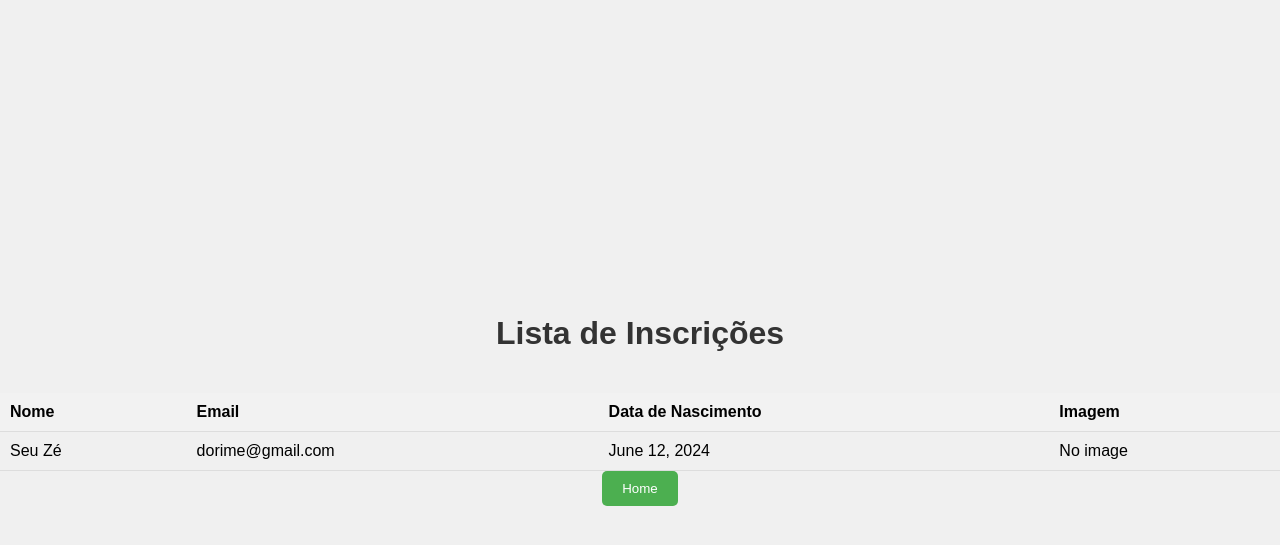
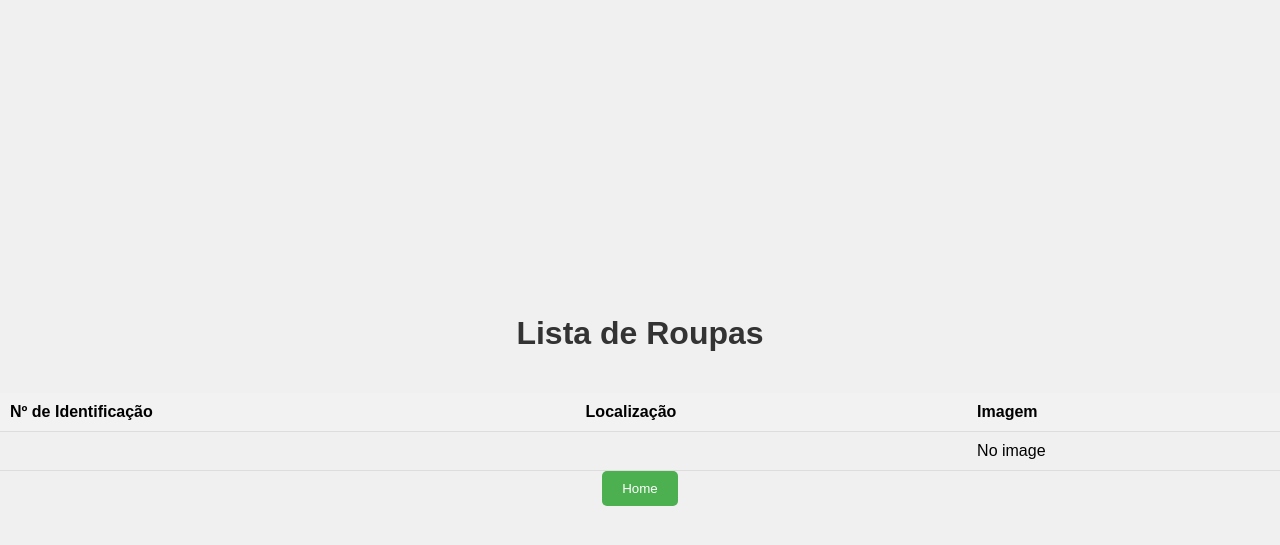
Before and after one commit to Edu1Sinico/Projetos_Python_COTIL, a Django app: page /inscriptions/ in a window 1280 px wide. Shown: the top 545 px of the page. Run offline with Django 5.2, Linux system fonts and the light colour scheme; data comes from the database, SQL or seed files in the repository.

Commit message:
Enviando o bglh para o github

```diff
--- a/Aula_11_Python/myapp/models.py
+++ b/Aula_11_Python/myapp/models.py
@@ -1,13 +1,18 @@
 # myapp/models.py
-from django.db import models # Importa o módulo models do Django
+from django.db import models  # Importa o módulo models do Django
 
 # Define o modelo Inscription que representará uma inscrição no banco de dados
 
+
 class Inscription(models.Model):
-       name = models.CharField(max_length=100) # Campo de texto para o nome
-       email = models.EmailField() # Campo de email
-       dob = models.DateField() # Campo de data para a data de nascimento
-       image = models.ImageField(upload_to='inscriptions/', null=True, blank=True) # Campo de imagem
+    num_identificacao = models.CharField(max_length=100)  # Campo de texto para o num_identificacao
+    local = models.CharField(max_length=100) # Campo de local
+    image = models.ImageField(
+        upload_to="inscriptions/", null=True, blank=True
+    )  # Campo de imagem
+
 
 def __str__(self):
-       return self.name # Retorna o nome da inscrição quando o objeto é representado como string
+    return (
+        self.name
+    )  # Retorna o nome da inscrição quando o objeto é representado como string
--- a/Aula_11_Python/myapp/templates/index.html
+++ b/Aula_11_Python/myapp/templates/index.html
@@ -22,9 +22,9 @@ Django -->
 Inclui o arquivo CSS -->
   </head>
   <body>
-    <h1>Bem-vindo ao nosso site!</h1>
+    <h1>Bem-vindo ao nossa loja de roupas!</h1>
     <!-- Cabeçalho da página -->
-    <a href="{% url 'signup' %}"><button>Inscreva-se</button></a>
+    <a href="{% url 'signup' %}"><button>Cadastrar Roupa</button></a>
     <!-- Botão para a página de inscrição -->
   </body>
 </html>
--- a/Aula_11_Python/myapp/templates/view_inscriptions.html
+++ b/Aula_11_Python/myapp/templates/view_inscriptions.html
@@ -12,13 +12,12 @@ initial-scale=1.0"
     <link rel="stylesheet" href="{% static 'styles.css' %}" />
   </head>
   <body>
-    <h1>Lista de Inscrições</h1>
+    <h1>Lista de Roupas</h1>
     <table>
       <thead>
         <tr>
-          <th>Nome</th>
-          <th>Email</th>
-          <th>Data de Nascimento</th>
+          <th>Nº de Identificação</th>
+          <th>Localização</th>
           <th>Imagem</th>
           <!-- Cabeçalho para a imagem -->
         </tr>
@@ -26,9 +25,8 @@ initial-scale=1.0"
       <tbody>
         {% for inscription in inscriptions %}
         <tr>
-          <td>{{ inscription.name }}</td>
+          <td>{{ inscription.num_identificacao }}</td>
           <td>{{ inscription.email }}</td>
-          <td>{{ inscription.dob }}</td>
           <td>
             {% if inscription.image %}
             <!-- Verifica se há
--- a/Aula_11_Python/myapp/views.py
+++ b/Aula_11_Python/myapp/views.py
@@ -12,12 +12,11 @@ def signup(request):
     if request.method == 'POST': # Verifica se o método da requisição é POST
 
     # Obtém os dados do formulário
-        name = request.POST['name']
-        email = request.POST['email']
-        dob = request.POST['dob']
+        num_identificacao = request.POST['num_identificacao']
+        local = request.POST['local']
         image = request.FILES.get('image') # Obtém o arquivo de imagem
         # Cria uma nova inscrição no banco de dados
-        Inscription.objects.create(name=name, email=email, dob=dob, image=image) # Salva a inscrição com a imagem
+        Inscription.objects.create(num_identificacao=num_identificacao, local=local, image=image) # Salva a inscrição com a imagem
         # Redireciona para a página de visualização das inscrições
         return redirect('view_inscriptions')
         # Renderiza o template signup.html para GET requests
```
Also changed, not shown: Aula_11_Python/myapp/templates/signup.html (+5 -7 lines).
